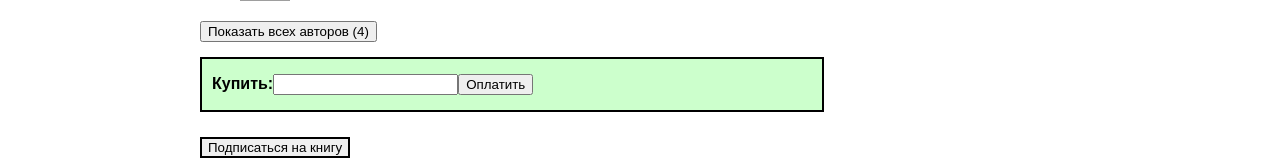
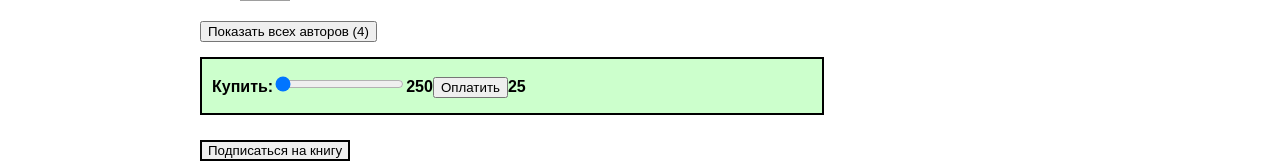
Before and after one commit to GLexx909/thinknetica-react-first-app, a React (Vite) app: page / in a window 1280 px wide. Shown: the part 382-547 px from the top of the page. Built offline with nearby package versions, Linux system fonts and the light colour scheme; grey boxes are pictures that could not be loaded.

Commit message:
additional_hard_solution.attempt_1

```diff
--- a/src/BookCard/index.js
+++ b/src/BookCard/index.js
@@ -17,7 +17,7 @@ class BookCard extends React.Component {
       return <div>Empty book</div>
 
     const subscribersLimitToPopular = 10
-    const { book: { title, description, authors, min_price, cover, subscribers_count }} = this.props
+    const { book: { title, description, authors, min_price, desired_price, cover, subscribers_count }} = this.props
 
     return(
       <div>
@@ -32,7 +32,7 @@ class BookCard extends React.Component {
             <Row label='Описание'>{ description }</Row>
             <Row label='Минимальная цена'>{min_price}р.</Row>
             <Row label='Список авторов:'><AuthorsList authors={authors}/></Row>
-            <SubscribeForm min_price={min_price}/>
+            <SubscribeForm min_price={min_price} desired_price={desired_price}/>
             <SubscribeButton label="Подписаться на книгу"/>
             <Form />
           </div>
--- a/src/SubscribeForm.js
+++ b/src/SubscribeForm.js
@@ -6,8 +6,8 @@ class SubscribeForm extends Component {
     super(props);
 
     this.state = {
-      companyDividends: 0,
-      currentSum: -1
+      companyDividends: props.min_price * 0.1,
+      currentSum: props.min_price
     }
 
     this.handleSum = this.handleSum.bind(this)
@@ -21,19 +21,15 @@ class SubscribeForm extends Component {
   }
 
   render() {
-    const { min_price } = this.props
-    const companyDividendsLabel = this.state.currentSum < 0 ? '' : `Введите сумму больше ${min_price}`
+    const { min_price, desired_price } = this.props
 
     return(
       <form onSubmit={e => e.preventDefault()} style={style.form}>
         <b>Купить:</b>
-        <input onChange={this.handleSum} type="number"/>
+        <input onChange={this.handleSum} type="range" min={min_price} max={desired_price} value={this.state.currentSum}/>
+        <b>{this.state.currentSum}</b>
         <button type="submit">Оплатить</button>
-        {
-          this.state.currentSum < min_price
-          ? <b>{companyDividendsLabel}</b>
-          : <b>{this.state.companyDividends}</b>
-        }
+        { this.state.currentSum >= min_price && <b>{this.state.companyDividends}</b> }
       </form>
     )
   }
```
